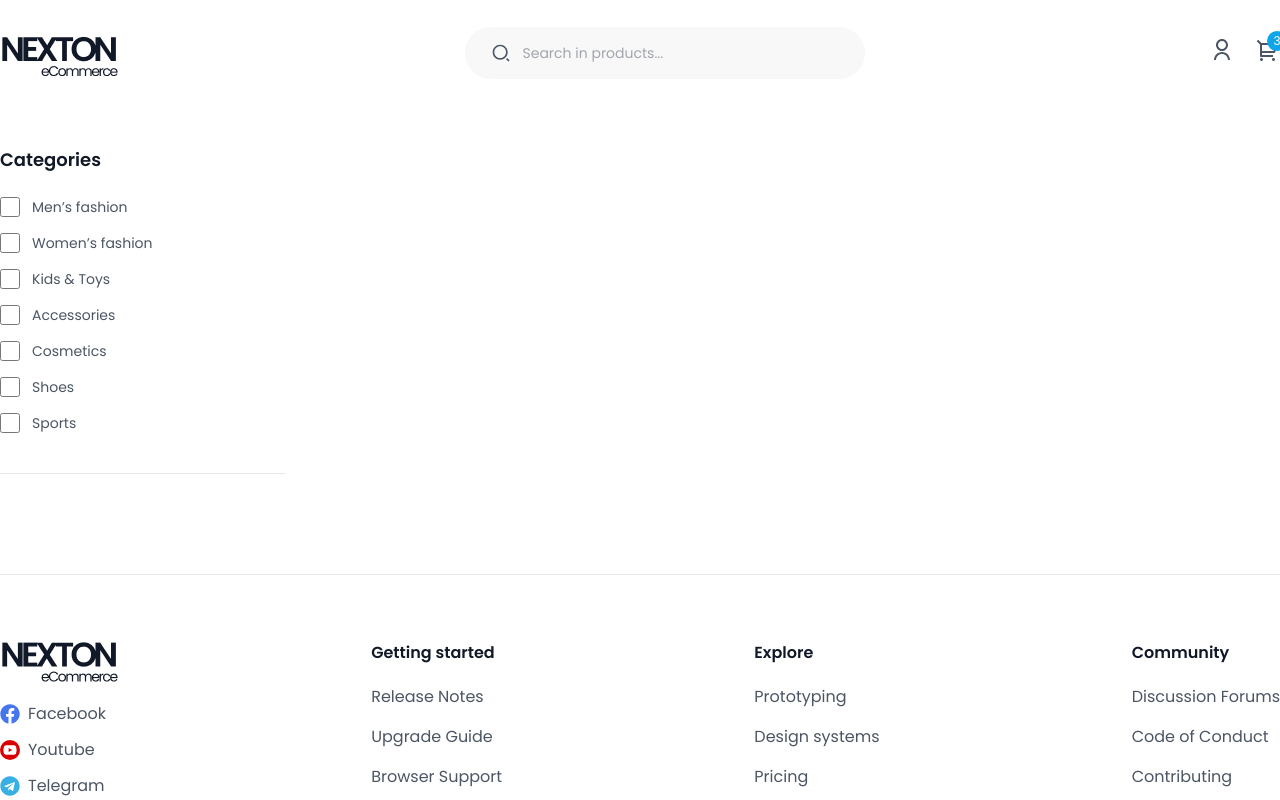
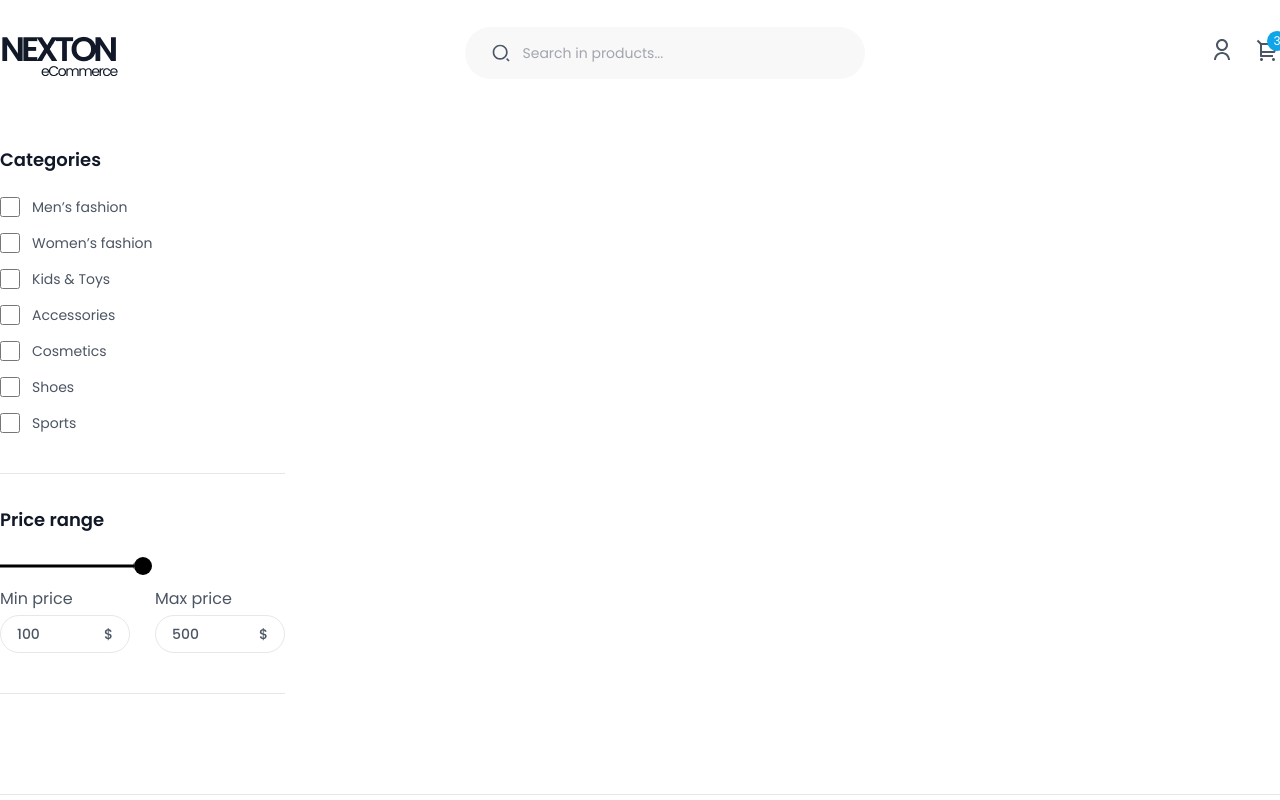
Before and after one commit to Munna-Scriptz/Nexton-E-Commerce, a React (Vite) app: page /Products in a window 1280 px wide. Shown: the top 800 px of the page. Built offline with nearby package versions, Linux system fonts and the light colour scheme.

Commit message:
Product page. Price Range complete

```diff
--- a/src/App.css
+++ b/src/App.css
@@ -270,3 +270,137 @@ body {
     display: flex;
   }
 }
+
+
+.PrinceRange[type="range"] {
+	--thumb-height: 1.125em;
+	--track-height: 0.125em;
+	--clip-edges: 0.125em;
+}
+
+@media (prefers-color-scheme: dark) {
+
+	.PrinceRange[type="range"] {
+		color: #0EA5E9;
+	}
+}
+
+/* === range commons === */
+.PrinceRange[type="range"] {
+	position: relative;
+	overflow: hidden;
+}
+
+.PrinceRange[type="range"]:active {
+	cursor: grabbing;
+}
+
+.PrinceRange[type="range"]:disabled {
+	filter: grayscale(1);
+	opacity: 0.3;
+	cursor: not-allowed;
+}
+
+/* === WebKit specific styles === */
+.PrinceRange[type="range"],
+.PrinceRange[type="range"]::-webkit-slider-runnable-track,
+.PrinceRange[type="range"]::-webkit-slider-thumb {
+	-webkit-appearance: none;
+	transition: all ease 100ms;
+	height: var(--thumb-height);
+}
+
+.PrinceRange[type="range"]::-webkit-slider-runnable-track,
+.PrinceRange[type="range"]::-webkit-slider-thumb {
+	position: relative;
+}
+
+.PrinceRange[type="range"]::-webkit-slider-thumb {
+	--thumb-radius: calc((var(--thumb-height) * 0.5) - 1px);
+	--clip-top: calc((var(--thumb-height) - var(--track-height)) * 0.5 - 0.5px);
+	--clip-bottom: calc(var(--thumb-height) - var(--clip-top));
+	--clip-further: calc(100% + 1px);
+	--box-fill: calc(-100vmax - var(--thumb-width, var(--thumb-height))) 0 0
+		100vmax currentColor;
+
+	width: var(--thumb-width, var(--thumb-height));
+	background: linear-gradient(currentColor 0 0) scroll no-repeat left center /
+		50% calc(var(--track-height) + 1px);
+	background-color: currentColor;
+	box-shadow: var(--box-fill);
+	border-radius: var(--thumb-width, var(--thumb-height));
+
+	filter: brightness(100%);
+	clip-path: polygon(
+		100% -1px,
+		var(--clip-edges) -1px,
+		0 var(--clip-top),
+		-100vmax var(--clip-top),
+		-100vmax var(--clip-bottom),
+		0 var(--clip-bottom),
+		var(--clip-edges) 100%,
+		var(--clip-further) var(--clip-further)
+	);
+}
+
+.PrinceRange[type="range"]:hover::-webkit-slider-thumb {
+	filter: brightness(var(--brightness-hover));
+	cursor: grab;
+}
+
+.PrinceRange[type="range"]:active::-webkit-slider-thumb {
+	filter: brightness(var(--brightness-down));
+	cursor: grabbing;
+}
+
+/* === Firefox specific styles === */
+.PrinceRange[type="range"],
+.PrinceRange[type="range"]::-moz-range-track,
+.PrinceRange[type="range"]::-moz-range-thumb {
+	appearance: none;
+	transition: all ease 100ms;
+	height: var(--thumb-height);
+}
+.PrinceRange[type="range"]::-moz-range-thumb {
+	background: currentColor;
+	border: 0;
+	width: var(--thumb-width, var(--thumb-height));
+	border-radius: var(--thumb-width, var(--thumb-height));
+	cursor: grab;
+}
+
+.PrinceRange[type="range"]:active::-moz-range-thumb {
+	cursor: grabbing;
+}
+
+.PrinceRange[type="range"]::-moz-range-track {
+	width: 100%;
+	background: var(--track-color);
+}
+
+.PrinceRange[type="range"]::-moz-range-progress {
+	appearance: none;
+	background: currentColor;
+	transition-delay: 30ms;
+}
+
+.PrinceRange[type="range"]::-moz-range-track,
+.PrinceRange[type="range"]::-moz-range-progress {
+	height: calc(var(--track-height) + 1px);
+	border-radius: var(--track-height);
+}
+
+.PrinceRange[type="range"]::-moz-range-thumb,
+.PrinceRange[type="range"]::-moz-range-progress {
+	filter: brightness(100%);
+}
+
+.PrinceRange[type="range"]:hover::-moz-range-thumb,
+.PrinceRange[type="range"]:hover::-moz-range-progress {
+	filter: brightness(var(--brightness-hover));
+}
+
+.PrinceRange[type="range"]:active::-moz-range-thumb,
+.PrinceRange[type="range"]:active::-moz-range-progress {
+	filter: brightness(var(--brightness-down));
+}
--- a/src/pages/ProductPage.jsx
+++ b/src/pages/ProductPage.jsx
@@ -7,9 +7,9 @@ const ProductPage = () => {
             <div className="container">
                 <div id="Mother_Div">
                     {/* -----Left Side  */}
-                    <div id="Left_Side">
+                    <div id="Left_Side" className='w-[285px]'>
                         {/* categories */}
-                        <div className='w-[285px] border-b-1 border-[#E5E7EB] pb-[40px]'>
+                        <div className=' border-b-1 border-[#E5E7EB] pb-[40px]'>
                             <h2 className='text-[18px] font-semibold text-second font-poppins mb-[24px]'>Categories</h2>
                             <div  className='flex items-center gap-3'>
                                 <input type="checkbox" className='w-5 h-5' id='check'/>
@@ -40,6 +40,29 @@ const ProductPage = () => {
                                 <label for='check' className='text-Primary text-sm'>Sports</label>
                             </div>
                         </div>
+                        {/* Range */}
+                        <div className=' border-b-1 border-[#E5E7EB] pb-[40px] mt-[32px]'>
+                            <h2 className='text-[18px] font-semibold text-second font-poppins mb-[24px]'>Price range</h2>
+                            <div  className='flex flex-col gap-3'>
+                                <input type="range" className='PrinceRange w-full' id='check'/>
+                                <div className='flex items-center justify-between'>
+                                    <div>
+                                        <p className='text-Primary font-normal text-base mb-1'>Min price</p>
+                                        <div className='flex items-center justify-between w-[130px] py-2 px-[16px] border-1 border-[#E5E7EB] rounded-full'>
+                                            <p className='text-Primary font-medium text-sm'>100</p>
+                                            <p className='text-Primary font-medium text-sm'>$</p>
+                                        </div>
+                                    </div>
+                                    <div>
+                                        <p className='text-Primary font-normal text-base mb-1'>Max price</p>
+                                        <div className='flex items-center justify-between w-[130px] py-2 px-[16px] border-1 border-[#E5E7EB] rounded-full'>
+                                            <p className='text-Primary font-medium text-sm'>500</p>
+                                            <p className='text-Primary font-medium text-sm'>$</p>
+                                        </div>
+                                    </div>
+                                </div>
+                            </div>
+                        </div>
                     </div>
                     {/* -----Left Side  */}
                     <div id="Right_Side">
```
